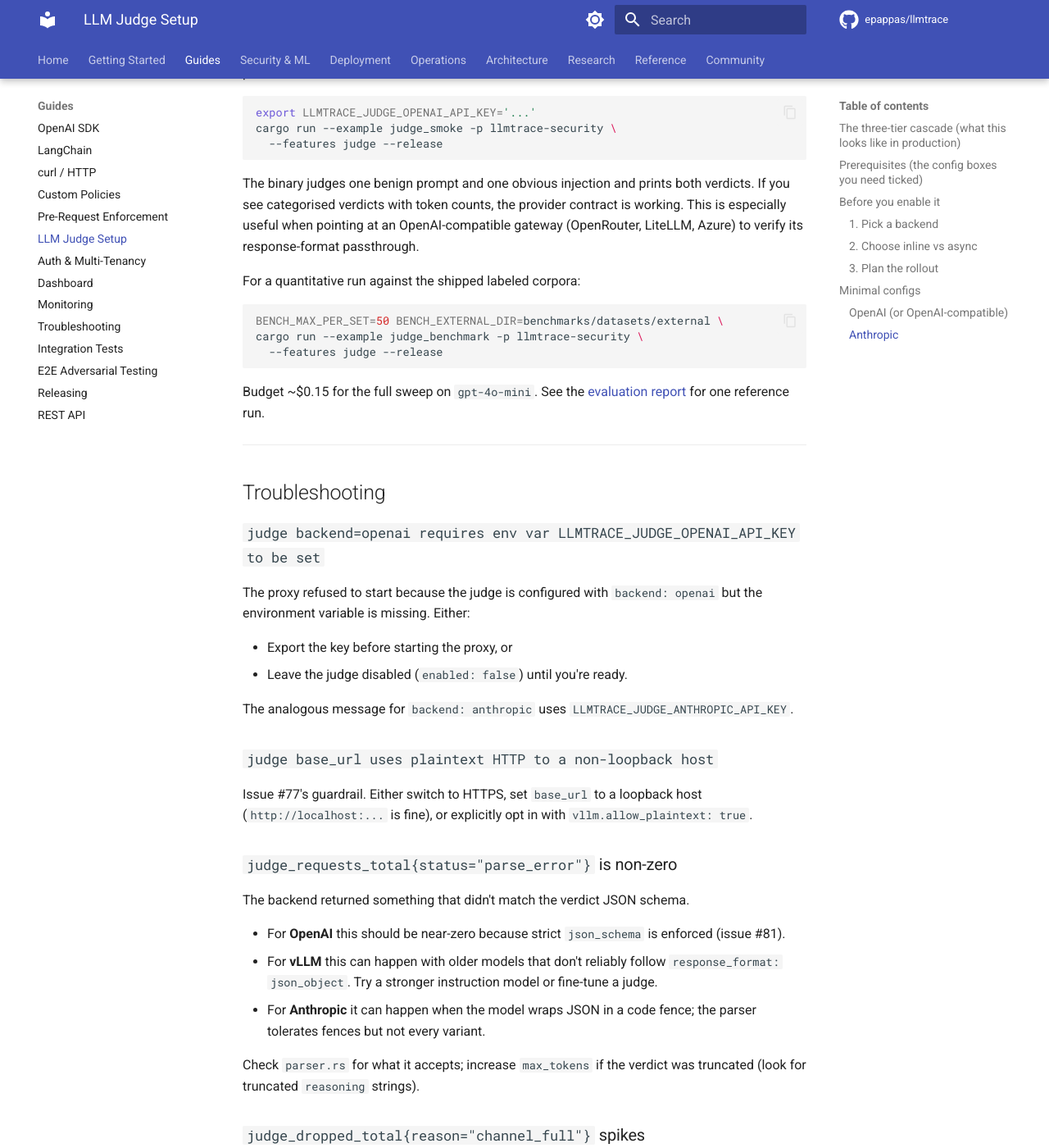
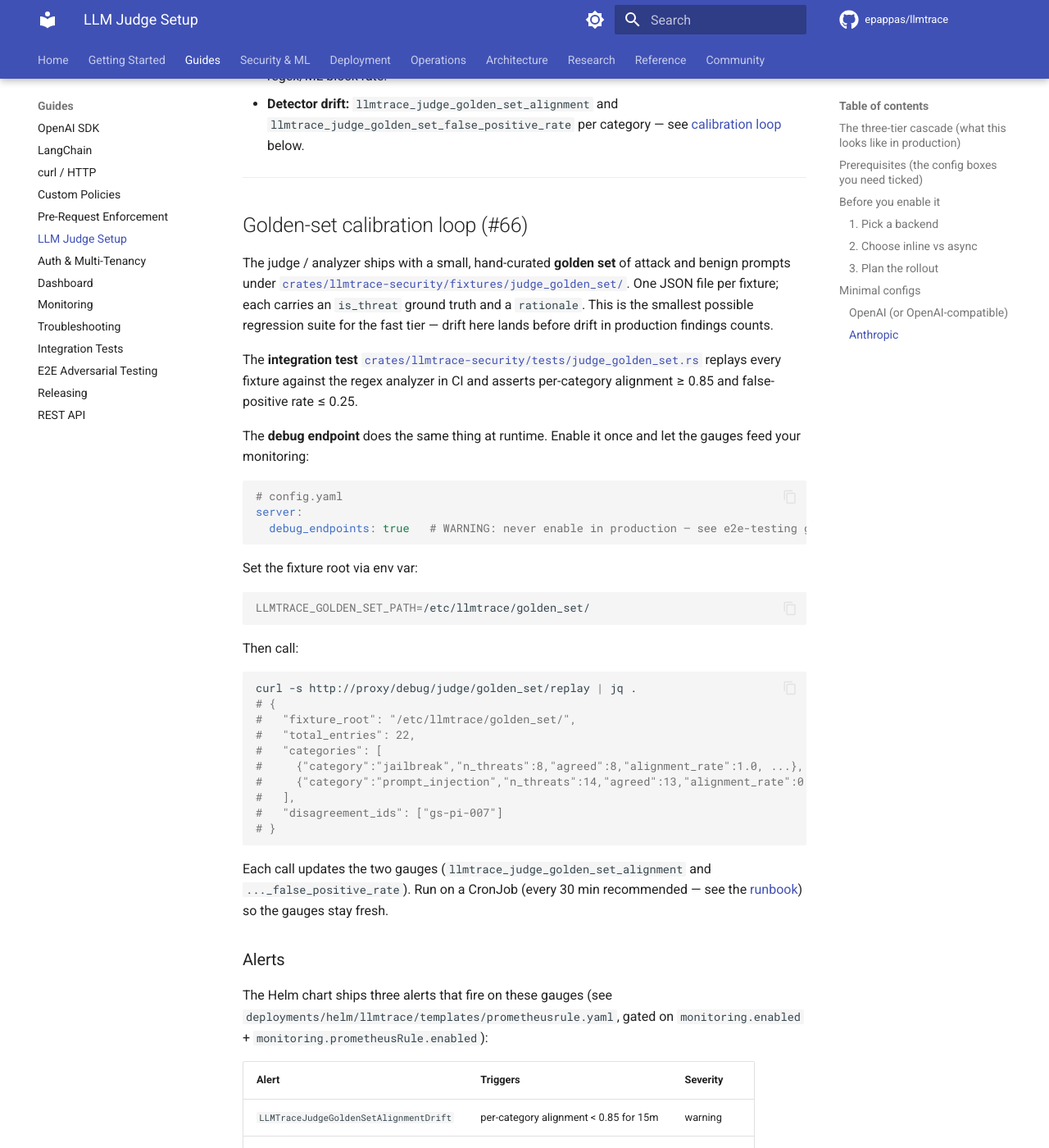
Before and after one commit to epappas/llmtrace, an MkDocs documentation site: the page built from docs/guides/llm-judge.md, in a window 1280 px wide and 1400 px high, scrolled down 9363 px. Shown: the whole window at 82% size. Built offline with MkDocs 1.6.1 and Material for MkDocs 9.7.7, drawn with Linux system fonts in a browser that asks for light colours; comment, search, counter and statistics services are not loaded; some of the changed text lies outside the part shown.

Commit message:
docs(judge): document the calibration loop + golden-set endpoint as shipped
User-facing documentation gaps from #66 — the operator guide didn't
mention the new replay endpoint or the two new gauges, and the
architecture doc still framed #66 as future work.

docs/guides/llm-judge.md
  - Adds a 'Golden-set calibration loop (#66)' section with:
    * how to enable the replay endpoint via server.debug_endpoints
      and LLMTRACE_GOLDEN_SET_PATH
    * a sample curl + JSON response shape
    * cross-reference to the runbook for alert triage
    * 'Adding a fixture' subsection documenting the per-id JSON
      schema (id matches filename stem, category matches dirname)
  - Adds the two new gauges to the metrics table and the dashboards
    list:
    * llmtrace_judge_golden_set_alignment{category}
    * llmtrace_judge_golden_set_false_positive_rate{category}
  - Lists the three new alerts shipped with the Helm chart with
    triggers + severity + runbook URL.

docs/architecture/LLM_JUDGE.md
  - Reframes #66 references as 'shipped' rather than future work.
  - Step 3 of the rollout sequence now points operators at the
    replay endpoint + the operator guide section.

CHANGELOG.md
  - New [Unreleased] section above [0.2.0] capturing today's full
    set of changes: E2E framework (#91 L1-L10), judge reliability
    patterns (#66), encoding-attack coverage (rot13/leetspeak),
    trace-id header, action version bumps, postcss override fix,
    new docs.

Verified mkdocs build --strict passes with zero warnings.

````diff
--- a/docs/guides/llm-judge.md
+++ b/docs/guides/llm-judge.md
@@ -392,6 +392,8 @@
 | `llmtrace_judge_dropped_total{reason}` | counter | Requests the worker never sent a backend call for; reasons: disabled, below_threshold, channel_full, channel_closed, persist_failure, semaphore_closed, shutdown, analysis_text_truncated |
 | `llmtrace_judge_promotion_rejected_total{reason}` | counter | Verdicts the gate held back: not_threat_or_block, below_confidence, below_score, no_ensemble_support |
 | `llmtrace_judge_shadow_would_block_total{category,recommended_action}` | counter | Shadow-mode would-block rate — your primary calibration signal |
+| `llmtrace_judge_golden_set_alignment{category}` | gauge | Per-category alignment between the analyzer and the curated golden set (0.0–1.0). Drops below 0.85 = drift. See [calibration loop](#golden-set-calibration-loop-66). |
+| `llmtrace_judge_golden_set_false_positive_rate{category}` | gauge | Per-category false-positive rate against benign golden-set entries. Stays below 0.25 in a healthy detector. |
 
 ### Dashboards
 
@@ -403,6 +405,76 @@
   (rate(llmtrace_judge_requests_total[5m]))`.
 - **Shadow signal:** `rate(llmtrace_judge_shadow_would_block_total[1h])`
   vs. your existing regex/ML block rate.
+- **Detector drift:** `llmtrace_judge_golden_set_alignment` and
+  `llmtrace_judge_golden_set_false_positive_rate` per category — see
+  [calibration loop](#golden-set-calibration-loop-66) below.
+
+---
+
+## Golden-set calibration loop (#66)
+
+The judge / analyzer ships with a small, hand-curated **golden set** of attack and benign prompts under [`crates/llmtrace-security/fixtures/judge_golden_set/`](https://github.com/epappas/llmtrace/blob/main/crates/llmtrace-security/fixtures/judge_golden_set/). One JSON file per fixture; each carries an `is_threat` ground truth and a `rationale`. This is the smallest possible regression suite for the fast tier — drift here lands before drift in production findings counts.
+
+The **integration test** [`crates/llmtrace-security/tests/judge_golden_set.rs`](https://github.com/epappas/llmtrace/blob/main/crates/llmtrace-security/tests/judge_golden_set.rs) replays every fixture against the regex analyzer in CI and asserts per-category alignment ≥ 0.85 and false-positive rate ≤ 0.25.
+
+The **debug endpoint** does the same thing at runtime. Enable it once and let the gauges feed your monitoring:
+
+```yaml
+# config.yaml
+server:
+  debug_endpoints: true   # WARNING: never enable in production — see e2e-testing guide
+```
+
+Set the fixture root via env var:
+
+```bash
+LLMTRACE_GOLDEN_SET_PATH=/etc/llmtrace/golden_set/
+```
+
+Then call:
+
+```bash
+curl -s http://proxy/debug/judge/golden_set/replay | jq .
+# {
+#   "fixture_root": "/etc/llmtrace/golden_set/",
+#   "total_entries": 22,
+#   "categories": [
+#     {"category":"jailbreak","n_threats":8,"agreed":8,"alignment_rate":1.0, ...},
+#     {"category":"prompt_injection","n_threats":14,"agreed":13,"alignment_rate":0.929, ...}
+#   ],
+#   "disagreement_ids": ["gs-pi-007"]
+# }
+```
+
+Each call updates the two gauges (`llmtrace_judge_golden_set_alignment` and `..._false_positive_rate`). Run on a CronJob (every 30 min recommended — see the [runbook](../runbooks/judge-golden-set-drift.md)) so the gauges stay fresh.
+
+### Alerts
+
+The Helm chart ships three alerts that fire on these gauges (see `deployments/helm/llmtrace/templates/prometheusrule.yaml`, gated on `monitoring.enabled` + `monitoring.prometheusRule.enabled`):
+
+| Alert | Triggers | Severity |
+|---|---|---|
+| `LLMTraceJudgeGoldenSetAlignmentDrift` | per-category alignment < 0.85 for 15m | warning |
+| `LLMTraceJudgeGoldenSetFprDrift` | per-category FPR > 0.25 for 15m | warning |
+| `LLMTraceJudgeGoldenSetReplayStale` | gauges not updated in 24h | warning |
+
+All three carry a `runbook_url` annotation pointing at [Judge Golden-Set Drift runbook](../runbooks/judge-golden-set-drift.md), which has per-alert diagnose + mitigate steps.
+
+### Adding a fixture
+
+One per file under `<category>/<id>.json` — never edit a monolithic file:
+
+```json
+{
+  "id": "gs-pi-015",
+  "category": "prompt_injection",
+  "is_threat": true,
+  "text": "<the verbatim prompt>",
+  "rationale": "what makes this a useful golden-set entry"
+}
+```
+
+Filename stem must equal `id`; parent dir must equal `category`. The integration test fails loudly on either mismatch. The per-id layout is intentional: it lets contributors add fixtures one prompt at a time without ever needing to touch a large concatenated corpus.
 
 ---
 
````
Also changed, not shown: CHANGELOG.md (+20 -0 lines), docs/architecture/LLM_JUDGE.md (+11 -5 lines).
